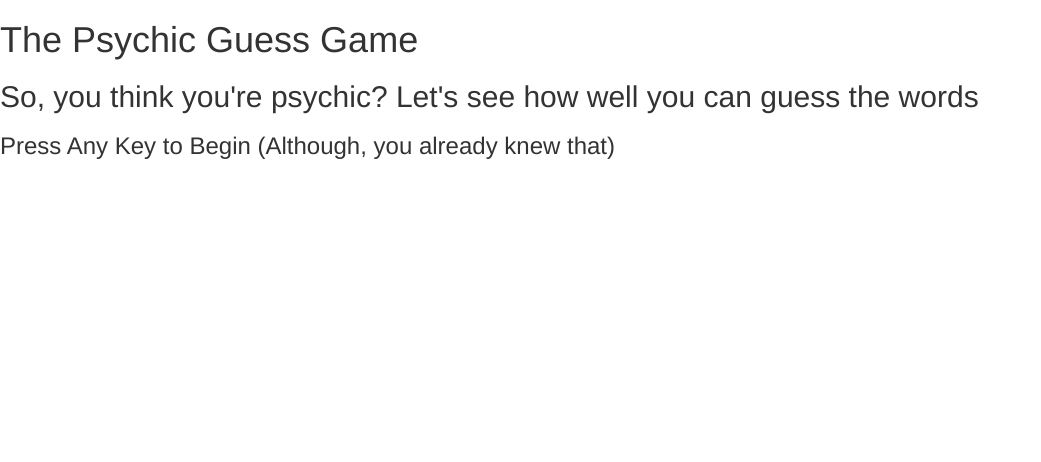
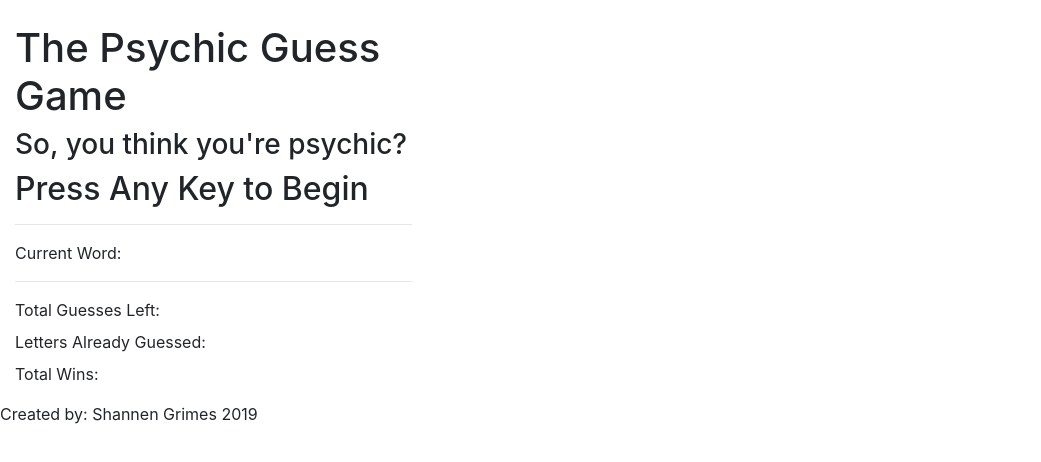
Before and after one commit to ShannenGrimes/Psychic-Game, a plain HTML site: page index.html in a window 1280 px wide. Shown: the whole page, without its empty margins (0-1041 px from the left). Drawn offline with nearby package versions, Linux system fonts and the light colour scheme.

Commit message:
Debugged, completed html, creating variables

```diff
--- a/index.html
+++ b/index.html
@@ -1,26 +1,48 @@
-
 <!DOCTYPE html>
 <html lang="">
+
 <head>
-        <meta charset="utf-8">
-        <meta http-equiv="X-UA-Compatible" content="IE=edge">
-        <meta name="viewport" content="width=device-width, initial-scale=1">
-        <title>Psychic Game</title>
+    <meta charset="UTF-8">
+    <meta name="viewport" content="width=device-width, initial-scale=1.0">
+    <meta http-equiv="X-UA-Compatible" content="ie=edge">
+    <link rel="stylesheet" href="assets/css/reset.css">
+    <link rel="stylesheet" href="https://stackpath.bootstrapcdn.com/bootstrap/4.3.1/css/bootstrap.min.css">
+    <link href="https://fonts.googleapis.com/css?family=Acme|Luckiest+Guy|Open+Sans:600&display=swap" rel="stylesheet">
+    <link rel="stylesheet" href="assets/css/style.css">
+    <Title>The Psychic Guess Game</Title>
+</head>
 
-        <!-- Bootstrap CSS -->
-        <link href="https://maxcdn.bootstrapcdn.com/bootstrap/3.3.7/css/bootstrap.min.css" rel="stylesheet">
+<body>
+    <div class="container-fluid">
+        <div class="row">
+            <div class="col-md-4 col-md-offset-4 top-label">
+                <br>
+                <h1>The Psychic Guess Game</h1>
+                <h3>So, you think you're psychic?</h2>
 
-        <!-- HTML5 Shim and Respond.js IE8 support of HTML5 elements and media queries -->
-        <!-- WARNING: Respond.js doesn't work if you view the page via file:// -->
-        <!--[if lt IE 9]>
-            <script src="https://oss.maxcdn.com/libs/html5shiv/3.7.3/html5shiv.js"></script>
-            <script src="https://oss.maxcdn.com/libs/respond.js/1.4.2/respond.min.js"></script>
-        <![endif]-->
-    </head>
-    <body>
-        <h1>The Psychic Guess Game</h1>
-        <h2>So, you think you're psychic?  Let's see how well you can guess the words</h2>
-        <h3>Press Any Key to Begin (Although, you already knew that)</h3>
+                    <h2>Press Any Key to Begin
+                </h3>
+                <hr>
+                <ul>
+                    <li>Current Word:
+                        <h3><span id="currentWord"></span></h3>
+                    </li>
+                    <hr>
+                    <li>Total Guesses Left:
+                        <h3><span id="guessesLeft"></span></h3>
+                    </li>
+                    <li>Letters Already Guessed:
+                        <h3><span id="ltrsGuessed"></span></h3>
+                    </li>
+                    <li>Total Wins:
+                        <h3><span id="totalWins"></span></h3>
+                    </li>
+                </ul>
+            </div>
+        </div>
+    </div>
+    <footer>Created by: Shannen Grimes 2019</footer>
+
 
 
     <!-- jQuery -->
@@ -28,4 +50,5 @@
     <!-- Bootstrap JavaScript -->
     <script src="https://maxcdn.bootstrapcdn.com/bootstrap/3.3.7/js/bootstrap.min.js"></script>
 </body>
+
 </html>
```
Also changed, not shown: Assets/javascript/game.js (+41 -0 lines). Lines whose indentation alone changed are shown as unchanged.
